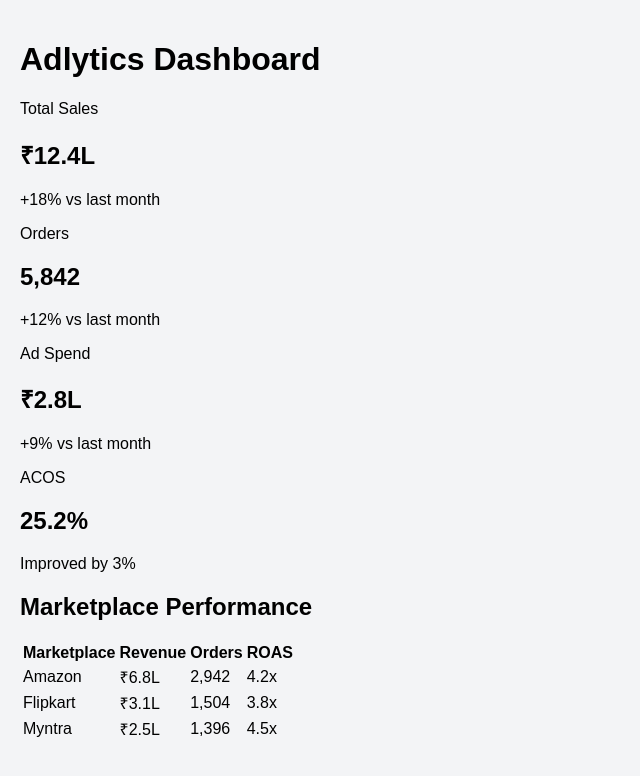
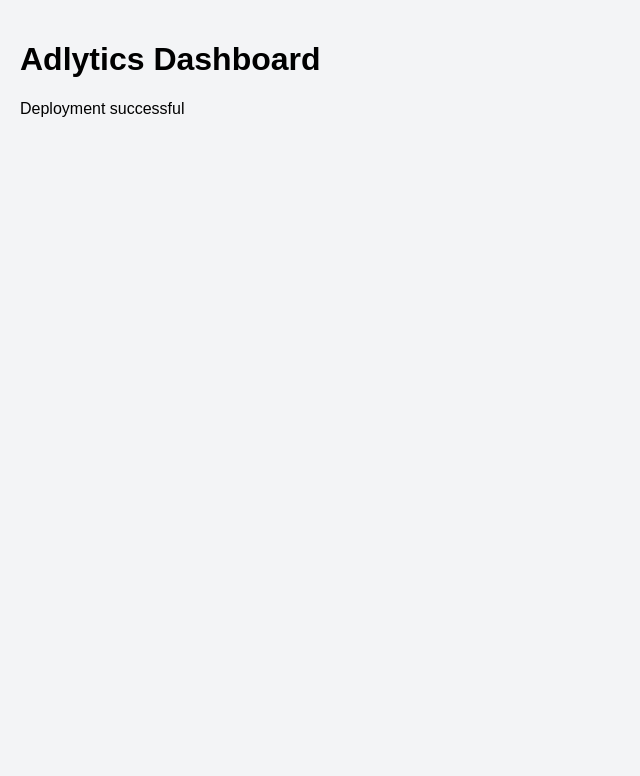
Before and after one commit to infostar1808-blip/Bash, a Next.js app: page / in a window 1280 px wide. Shown: the top 776 px of the page, without its empty margins (0-640 px from the left). Built offline with nearby package versions, Linux system fonts and the light colour scheme.

Commit message:
Update page.tsx

```diff
--- a/app/page.tsx
+++ b/app/page.tsx
@@ -1,73 +1,8 @@
-export default function Dashboard() {
+export default function Home() {
   return (
-    <main className="min-h-screen bg-gray-100 p-6">
-      <h1 className="text-4xl font-bold mb-6">Adlytics Dashboard</h1>
-
-      <div className="grid grid-cols-1 md:grid-cols-4 gap-4 mb-8">
-        <div className="bg-white rounded-2xl shadow p-5">
-          <p className="text-gray-500">Total Sales</p>
-          <h2 className="text-3xl font-bold">₹12.4L</h2>
-          <p className="text-green-600 mt-2">+18% vs last month</p>
-        </div>
-
-        <div className="bg-white rounded-2xl shadow p-5">
-          <p className="text-gray-500">Orders</p>
-          <h2 className="text-3xl font-bold">5,842</h2>
-          <p className="text-green-600 mt-2">+12% vs last month</p>
-        </div>
-
-        <div className="bg-white rounded-2xl shadow p-5">
-          <p className="text-gray-500">Ad Spend</p>
-          <h2 className="text-3xl font-bold">₹2.8L</h2>
-          <p className="text-red-500 mt-2">+9% vs last month</p>
-        </div>
-
-        <div className="bg-white rounded-2xl shadow p-5">
-          <p className="text-gray-500">ACOS</p>
-          <h2 className="text-3xl font-bold">25.2%</h2>
-          <p className="text-green-600 mt-2">Improved by 3%</p>
-        </div>
-      </div>
-
-      <div className="bg-white rounded-2xl shadow p-6">
-        <h2 className="text-2xl font-bold mb-4">
-          Marketplace Performance
-        </h2>
-
-        <table className="w-full border-collapse">
-          <thead>
-            <tr className="border-b">
-              <th className="text-left p-3">Marketplace</th>
-              <th className="text-left p-3">Revenue</th>
-              <th className="text-left p-3">Orders</th>
-              <th className="text-left p-3">ROAS</th>
-            </tr>
-          </thead>
-
-          <tbody>
-            <tr className="border-b">
-              <td className="p-3">Amazon</td>
-              <td className="p-3">₹6.8L</td>
-              <td className="p-3">2,942</td>
-              <td className="p-3 text-green-600">4.2x</td>
-            </tr>
-
-            <tr className="border-b">
-              <td className="p-3">Flipkart</td>
-              <td className="p-3">₹3.1L</td>
-              <td className="p-3">1,504</td>
-              <td className="p-3 text-green-600">3.8x</td>
-            </tr>
-
-            <tr>
-              <td className="p-3">Myntra</td>
-              <td className="p-3">₹2.5L</td>
-              <td className="p-3">1,396</td>
-              <td className="p-3 text-green-600">4.5x</td>
-            </tr>
-          </tbody>
-        </table>
-      </div>
-    </main>
-  )
+    <div>
+      <h1>Adlytics Dashboard</h1>
+      <p>Deployment successful</p>
+    </div>
+  );
 }
```
